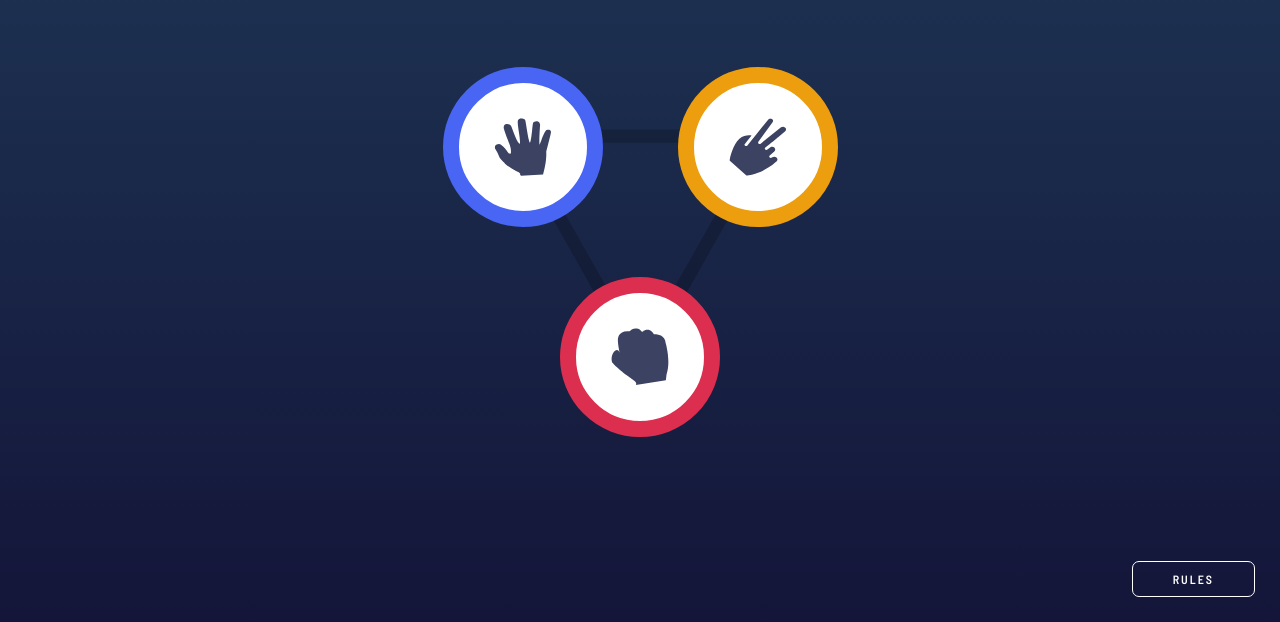
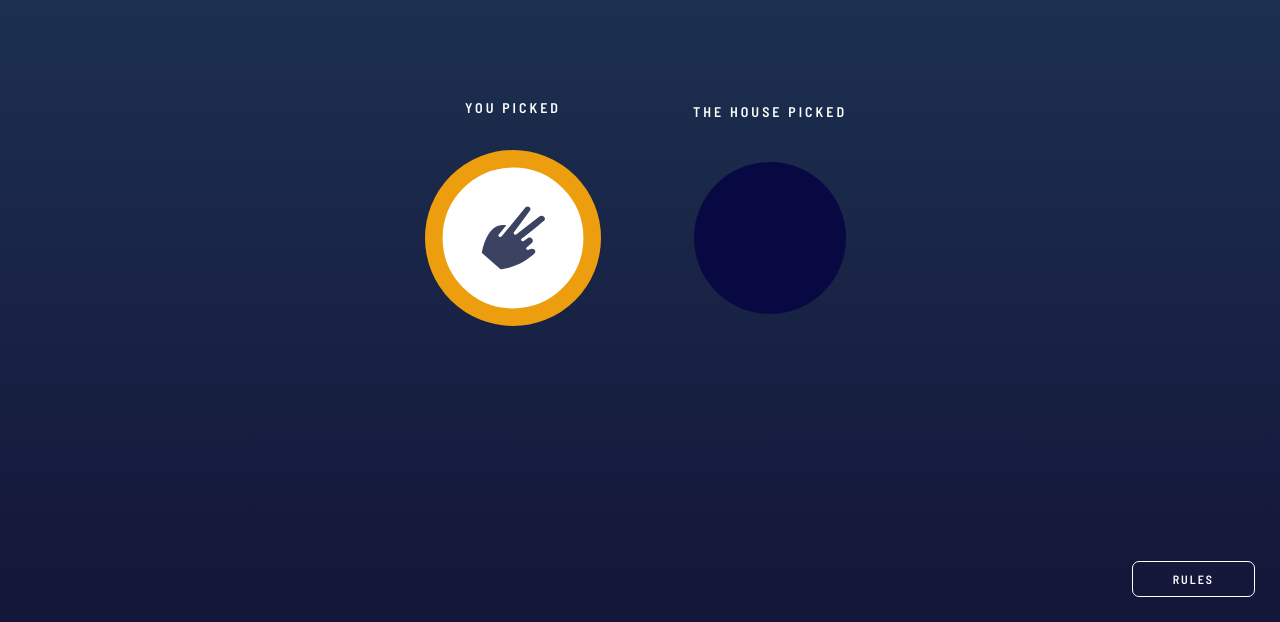
Before and after one commit to Parsa12458/rock-paper-scissors-game, a website built with Vite: page index.html in a window 1280 px wide. Shown: the part 178-800 px from the top of the page. Built offline with nearby package versions, Linux system fonts and the light colour scheme.

Commit message:
implement second step of the game

```diff
--- a/assets/css/style.css
+++ b/assets/css/style.css
@@ -88,10 +88,6 @@ body {
 }
 
 /* -Main Container */
-.main {
-  margin-top: 7rem;
-}
-
 .main--1 {
   display: grid;
   grid-template-columns: repeat(2, 1fr);
@@ -102,6 +98,7 @@ body {
   background-repeat: no-repeat;
   background-position: center;
   background-size: 70%;
+  margin-top: 7rem;
 }
 
 .option__container {
@@ -133,6 +130,36 @@ body {
   border: 2vh solid var(--Rock);
   grid-column: 1/3;
   justify-self: center;
+}
+
+.main--2 {
+  display: flex;
+  align-items: center;
+  gap: 10rem;
+  margin-top: 10rem;
+}
+
+.main--2 div {
+  display: flex;
+  flex-direction: column;
+  align-items: center;
+  justify-content: center;
+  gap: 4rem;
+  color: #fff;
+  text-transform: uppercase;
+  font-size: 1.4rem;
+  letter-spacing: 3px;
+}
+
+.main--2 .option__container {
+  scale: 1.1;
+}
+
+.house-pick-placeholder {
+  background-color: rgb(8, 8, 66);
+  height: 19vh;
+  aspect-ratio: 1/1;
+  border-radius: 50%;
 }
 
 /* -Button Styles */
--- a/index.html
+++ b/index.html
@@ -23,8 +23,8 @@
       </header>
 
       <!-- MAIN CONTAINER -->
-      <main class="main main--1">
-        <!-- STEP 1 -->
+      <!-- -STEP 1 -->
+      <!-- <main class="main main--1">
         <div class="option__container option--paper" data-option="paper">
           <img src="./assets/images/icon-paper.svg" alt="Paper Image" />
         </div>
@@ -33,6 +33,19 @@
         </div>
         <div class="option__container option--rock" data-option="rock">
           <img src="./assets/images/icon-rock.svg" alt="Rock Image" />
+        </div>
+      </main> -->
+      <!-- -STEP 2 -->
+      <main class="main main--2">
+        <div>
+          <span class="pick-label">you picked</span>
+          <div class="user-pick option__container option--scissors">
+            <img src="./assets/images/icon-scissors.svg" alt="Scissors Image" />
+          </div>
+        </div>
+        <div>
+          <span class="pick-label">the house picked</span>
+          <div class="house-pick-placeholder">&nbsp;</div>
         </div>
       </main>
 
```
